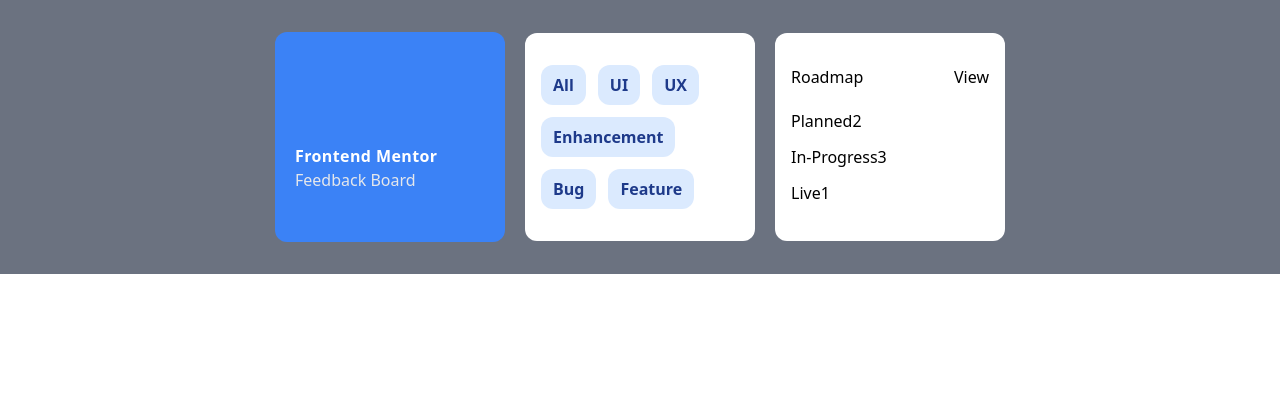
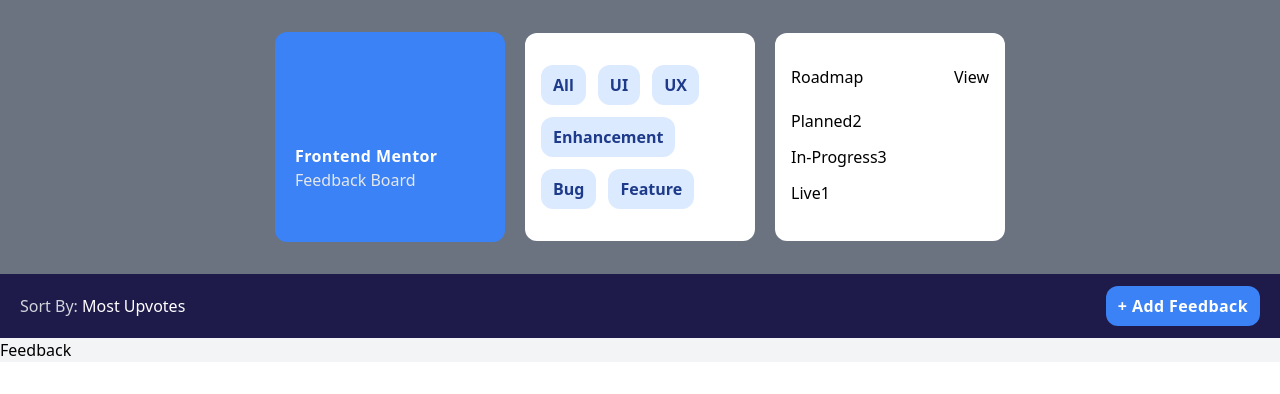
Before and after one commit to JioBautista/product-feedback-app, a React (Vite) app in the folder frontend/app/: page / in a window 1280 px wide. Shown: the top 394 px of the page. Built offline with nearby package versions, Linux system fonts and the light colour scheme.

Commit message:
Suggestions tab completed

```diff
--- a/frontend/app/src/App.tsx
+++ b/frontend/app/src/App.tsx
@@ -1,12 +1,16 @@
 import React from "react";
 import NavBar from "./navbar/NavBar";
+import SuggestionsMenu from "./suggestions-menu/SuggestionsMenu";
 import { Outlet } from "react-router-dom";
 
 function App() {
   return (
     <>
-      <NavBar />
-      <Outlet />
+      <div>
+        <NavBar />
+        <SuggestionsMenu />
+        <Outlet />
+      </div>
     </>
   );
 }
--- /dev/null
+++ b/frontend/app/src/feedback/Feedback.tsx
@@ -0,0 +1,7 @@
+import React from "react";
+
+function Feedback() {
+  return <div className="bg-gray-100">Feedback</div>;
+}
+
+export default Feedback;
--- a/frontend/app/src/navbar/NavBar.tsx
+++ b/frontend/app/src/navbar/NavBar.tsx
@@ -23,9 +23,11 @@
           </div>
         </div>
         {isOpen && (
-          <div className="bg-gray-300 flex flex-col items-center absolute right-0 p-5 max-w-[270px] gap-5 h-screen">
-            <NavMenu />
-          </div>
+          <>
+            <div className="bg-gray-100 flex flex-col items-center absolute right-0 p-5 max-w-[270px] gap-5 h-screen">
+              <NavMenu />
+            </div>
+          </>
         )}
       </div>
     </>
--- /dev/null
+++ b/frontend/app/src/suggestions-menu/SuggestionDropDown.tsx
@@ -0,0 +1,43 @@
+import React from "react";
+
+function SuggestionDropDown() {
+  const [isOpen, setOpen] = React.useState(false);
+  const [title, setTitle] = React.useState("Most Upvotes");
+
+  const dropDownSelection = (title) => {
+    setTitle(title);
+    setOpen(!isOpen);
+  };
+  return (
+    <div className="relative">
+      <div className="cursor-pointer" onClick={() => setOpen(!isOpen)}>
+        <p>
+          <span className="text-gray-300">Sort By:</span> {title}
+        </p>
+      </div>
+      {isOpen ? (
+        <div className="absolute bg-red-200 text-gray-500 rounded-xl -bottom-64 left-0 space-y-2 p-2 cursor-pointer">
+          {[
+            "Most Upvotes",
+            "Least Upvotes",
+            "Most Comments",
+            "Least Comments",
+          ].map((items, index) => (
+            <>
+              <div
+                className={`p-3 ${
+                  index != 3 ? "border-b border-gray-500" : null
+                }`}
+                onClick={() => dropDownSelection(items)}
+              >
+                <p>{items}</p>
+              </div>
+            </>
+          ))}
+        </div>
+      ) : null}
+    </div>
+  );
+}
+
+export default SuggestionDropDown;
--- /dev/null
+++ b/frontend/app/src/suggestions-menu/SuggestionsMenu.tsx
@@ -0,0 +1,17 @@
+import React from "react";
+import SuggestionDropDown from "./SuggestionDropDown";
+
+function SuggestionsMenu() {
+  return (
+    <div className="bg-indigo-950 text-white">
+      <div className="container px-5 py-3 flex justify-between items-center">
+        <SuggestionDropDown />
+        <button className="bg-blue-500 px-3 py-2 rounded-xl font-semibold tracking-wide">
+          + Add Feedback
+        </button>
+      </div>
+    </div>
+  );
+}
+
+export default SuggestionsMenu;
```
Also changed, not shown: frontend/app/src/main.tsx (+7 -0 lines).
